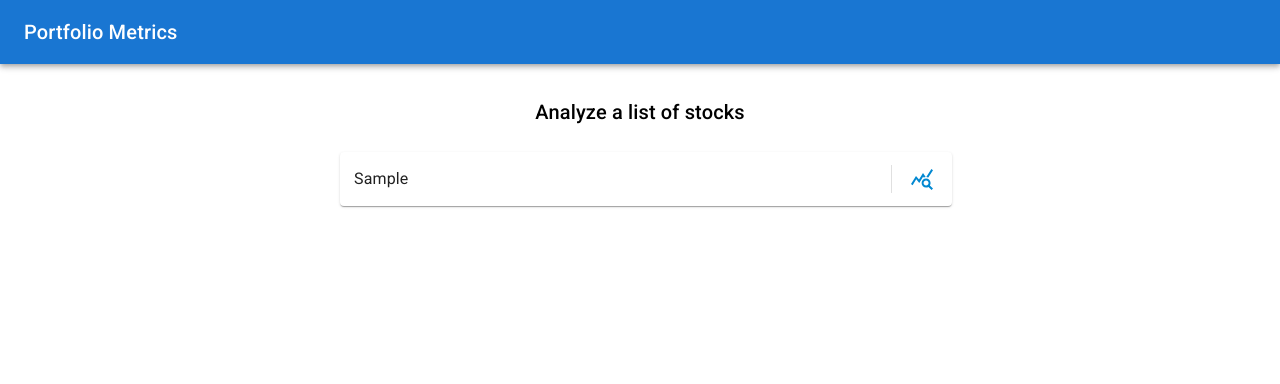
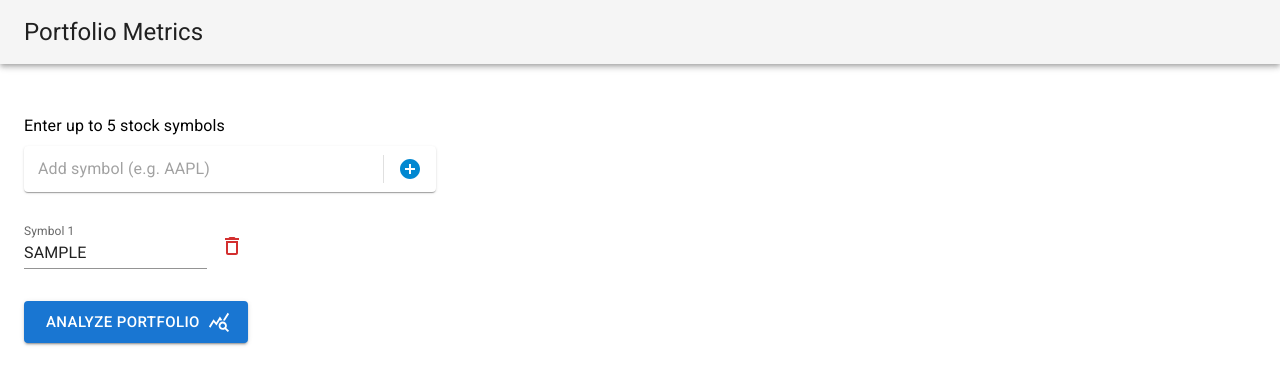
Before and after one commit to ericfurspan/portfolio-metrics-ui, a React (Vite) app: page / in a window 1280 px wide. Both pictures are taken after typing "Sample" into the empty fields and a click on the button "add ticker". Shown: the top 384 px of the page. Built offline with nearby package versions, Linux system fonts and the light colour scheme; no server answers.

Commit message:
add limit for 5 symbols at a time; UI updates to support

```diff
--- a/src/App.tsx
+++ b/src/App.tsx
@@ -1,28 +1,32 @@
 import { useState } from "react";
-import { AppBar, Toolbar, Stack, Typography } from "@mui/material";
-import { InputForm, ResultsTable } from "./components";
+import { AppBar, Toolbar, Stack, Typography, Button } from "@mui/material";
+import QueryStatsIcon from "@mui/icons-material/QueryStats";
+import {
+  ResultsTable,
+  Spinner,
+  SymbolDisplay,
+  SymbolInput,
+} from "./components";
 import { fetchMetrics } from "./api";
 
 /**
  * TODO:
- *  Our standard API call frequency is 5 calls per minute and 500 calls per day.
- *    Please visit https://www.alphavantage.co/premium/ if you would like to target
- *    a higher API call frequency
  * column grouping for ResultsTable: https://mui.com/material-ui/react-table/#column-grouping
  * accept input to set queryFunction
  */
 
 function App() {
-  const [tickers, setTickers] = useState("");
+  const [symbolInput, setSymbolInput] = useState("");
+  const [activeSymbols, setActiveSymbols] = useState<string[]>([]);
   const [results, setResults] = useState(null);
   const [loading, setLoading] = useState(false);
 
-  const handleSubmit = async (event: any) => {
+  const handleStartAnalysis = async (event: any) => {
     event.preventDefault();
 
     try {
       setLoading(true);
-      const response = await fetchMetrics({ symbols: tickers.split(", ") });
+      const response = await fetchMetrics({ symbols: activeSymbols });
       setResults(response);
     } catch (e) {
       console.error(e);
@@ -32,35 +36,73 @@ function App() {
     }
   };
 
+  const handleSubmitSymbol = (event: any) => {
+    event.preventDefault();
+
+    if (activeSymbols.includes(symbolInput)) return setSymbolInput("");
+
+    setActiveSymbols([...activeSymbols, symbolInput]);
+    setSymbolInput("");
+  };
+
+  const handleRemoveSymbol = (ticker: string) => {
+    const updatedSymbols = activeSymbols.filter((t) => t !== ticker);
+    setActiveSymbols(updatedSymbols);
+  };
+
   return (
-    <Stack spacing={4}>
-      <AppBar color="primary" position="sticky">
+    <Stack spacing={3}>
+      <AppBar color="default" position="sticky">
         <Toolbar>
-          <Typography variant="h6" component="h1" sx={{ flexGrow: 1 }}>
+          <Typography variant="h5" component="h1" sx={{ flexGrow: 1 }}>
             Portfolio Metrics
           </Typography>
         </Toolbar>
       </AppBar>
 
-      <Stack alignItems="center" spacing={3} width="100%">
-        <Typography variant="h6" component="h1">
-          Analyze a list of stocks
+      <Stack p={3}>
+        <Typography variant="subtitle1" gutterBottom>
+          Enter up to 5 stock symbols
         </Typography>
 
         {loading ? (
-          <Typography>Loading...</Typography>
+          <Spinner />
         ) : (
           <>
-            <Stack width="100%" maxWidth="sm">
-              <InputForm
-                value={tickers}
-                setValue={setTickers}
-                handleSubmit={handleSubmit}
-              />
+            <Stack spacing={4}>
+              {activeSymbols.length < 5 && (
+                <SymbolInput
+                  value={symbolInput}
+                  setValue={setSymbolInput}
+                  handleSubmit={handleSubmitSymbol}
+                />
+              )}
+
+              <Stack alignItems="flex-start" spacing={3}>
+                {activeSymbols.map((symbol, index) => (
+                  <SymbolDisplay
+                    symbol={symbol}
+                    symbolIndex={index}
+                    onRemove={(symbol) => handleRemoveSymbol(symbol)}
+                  />
+                ))}
+              </Stack>
+
+              {activeSymbols.length > 0 && (
+                <Button
+                  variant="contained"
+                  onClick={handleStartAnalysis}
+                  endIcon={<QueryStatsIcon />}
+                  size="large"
+                  sx={{ alignSelf: "flex-start" }}
+                >
+                  Analyze Portfolio
+                </Button>
+              )}
             </Stack>
 
             {results && (
-              <Stack padding={4}>
+              <Stack marginTop={4} padding={4}>
                 <ResultsTable results={results} />
               </Stack>
             )}
--- /dev/null
+++ b/src/components/Spinner.tsx
@@ -0,0 +1,9 @@
+import { Box, CircularProgress } from "@mui/material";
+
+const Spinner = () => (
+  <Box sx={{ display: "flex" }}>
+    <CircularProgress />
+  </Box>
+);
+
+export default Spinner;
--- /dev/null
+++ b/src/components/SymbolDisplay.tsx
@@ -0,0 +1,35 @@
+import { Stack, IconButton, TextField } from "@mui/material";
+import DeleteOutlineOutlined from "@mui/icons-material/DeleteOutlineOutlined";
+
+interface SymbolDisplayProps {
+  symbol: string;
+  symbolIndex: number;
+  onRemove: (symbol: string) => void;
+}
+const SymbolDisplay = ({
+  symbol,
+  symbolIndex,
+  onRemove,
+}: SymbolDisplayProps) => {
+  return (
+    <Stack direction="row" alignItems="center" spacing={1} key={symbol}>
+      <TextField
+        label={`Symbol ${symbolIndex + 1}`}
+        defaultValue={symbol}
+        InputProps={{ readOnly: true }}
+        variant="standard"
+        size="small"
+      />
+      <IconButton
+        aria-label="remove symbol"
+        color="error"
+        size="small"
+        onClick={() => onRemove(symbol)}
+      >
+        <DeleteOutlineOutlined />
+      </IconButton>
+    </Stack>
+  );
+};
+
+export default SymbolDisplay;
--- /dev/null
+++ b/src/components/SymbolInput.tsx
@@ -0,0 +1,44 @@
+import { ChangeEvent } from "react";
+import { Paper, IconButton, InputBase, Divider } from "@mui/material";
+import AddCircleOutlinedIcon from "@mui/icons-material/AddCircleOutlined";
+
+interface SymbolInputProps {
+  value: string;
+  setValue: (value: string) => void;
+  handleSubmit: (event: any) => void;
+}
+
+const SymbolInput = ({ value, setValue, handleSubmit }: SymbolInputProps) => {
+  const handleChange = (event: ChangeEvent<HTMLInputElement>) => {
+    setValue(event.target.value.toUpperCase());
+  };
+
+  return (
+    <Paper
+      component="form"
+      onSubmit={handleSubmit}
+      sx={{
+        p: "3px 6px",
+        display: "flex",
+        alignItems: "center",
+        width: "100%",
+        maxWidth: 400,
+      }}
+    >
+      <InputBase
+        sx={{ ml: 1, flex: 1 }}
+        placeholder="Add symbol (e.g. AAPL)"
+        inputProps={{ "aria-label": "enter ticker symbol" }}
+        value={value}
+        onChange={handleChange}
+        fullWidth
+      />
+      <Divider sx={{ height: 28, m: 0.75 }} orientation="vertical" />
+      <IconButton type="submit" aria-label="add ticker" color="info">
+        <AddCircleOutlinedIcon />
+      </IconButton>
+    </Paper>
+  );
+};
+
+export default SymbolInput;
--- a/src/components/index.ts
+++ b/src/components/index.ts
@@ -1,2 +1,5 @@
 export { default as InputForm } from "./InputForm";
 export { default as ResultsTable } from "./ResultsTable";
+export { default as SymbolInput } from "./SymbolInput";
+export { default as SymbolDisplay } from "./SymbolDisplay";
+export { default as Spinner } from "./Spinner";
```
